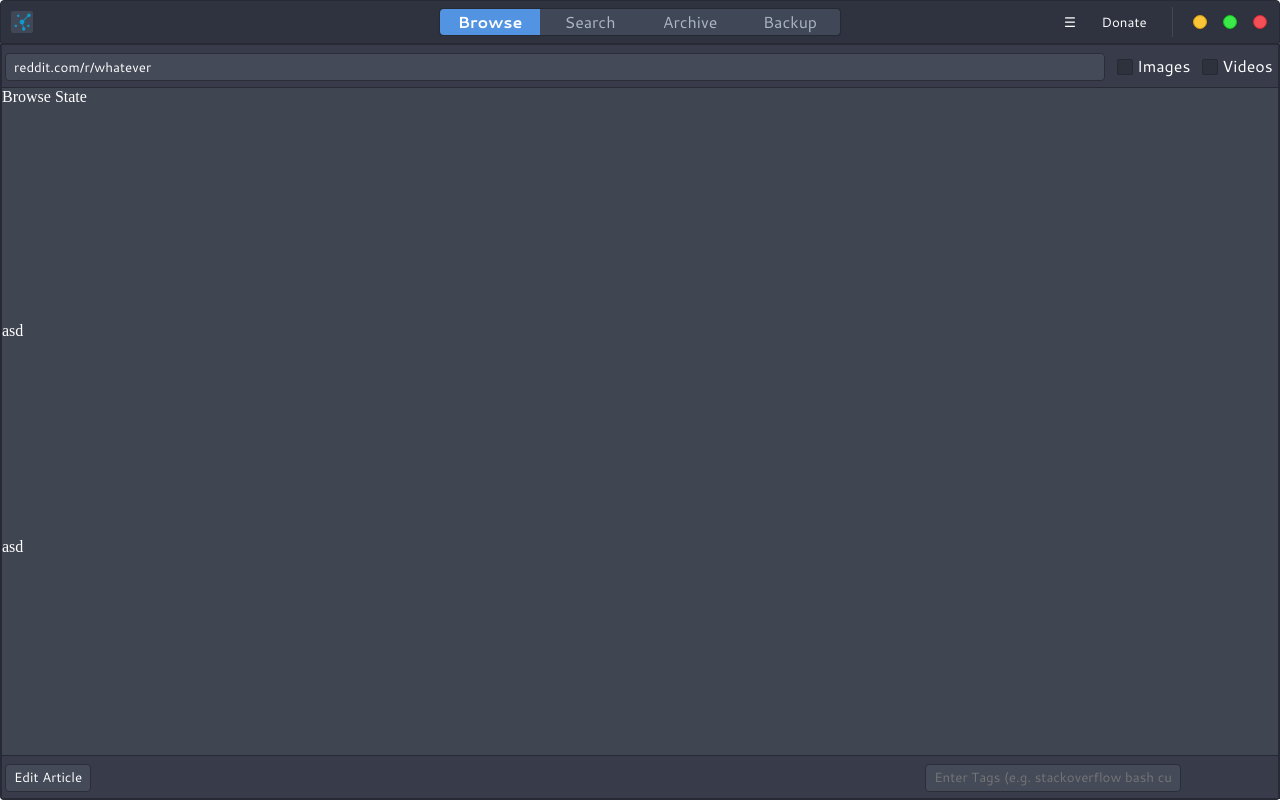
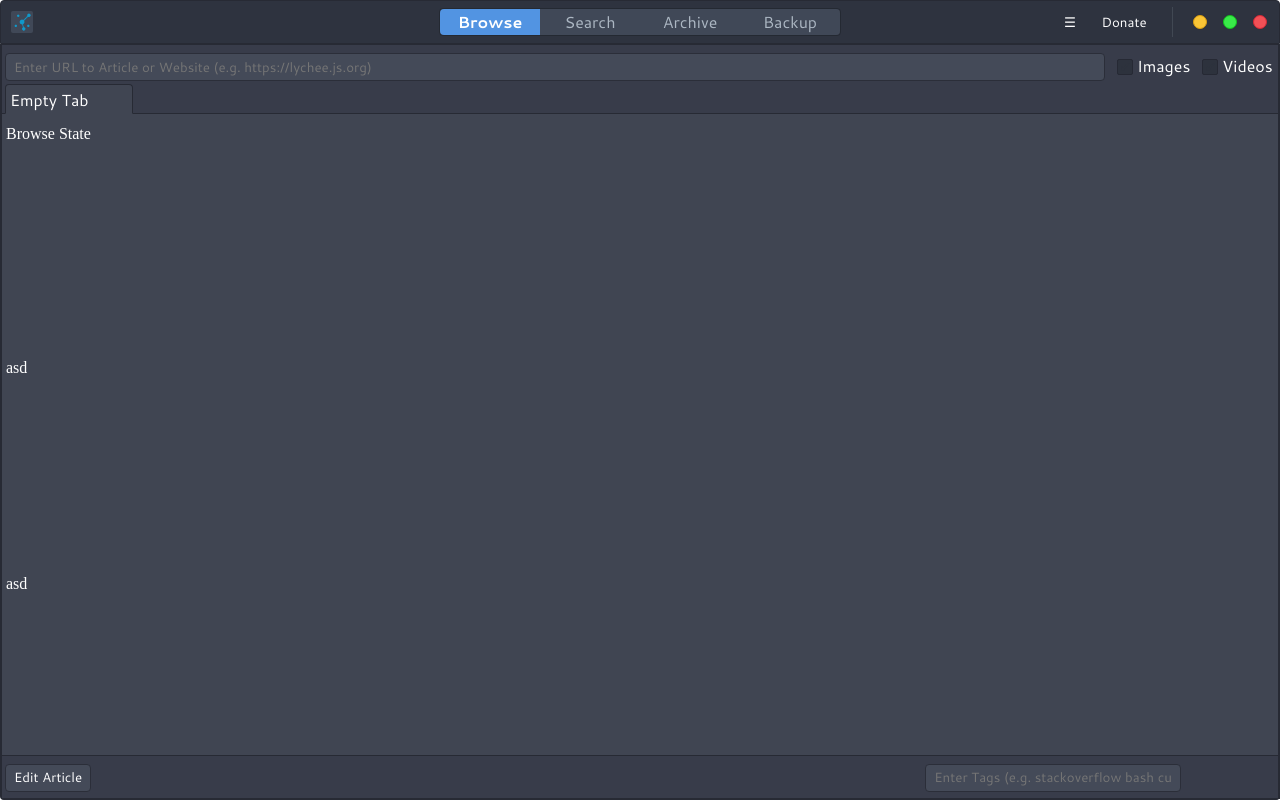
Before and after one commit to cookiengineer/research, a website with bundled scripts: page index.html in a window 1280 px wide. Built offline with nearby package versions, Linux system fonts and the light colour scheme; files whose address does not match are found by name.

Commit message:
:bug: Fixes

```diff
--- a/design/arc-flatabulous-theme/wm.css
+++ b/design/arc-flatabulous-theme/wm.css
@@ -62,6 +62,7 @@ header#wm menu#wm-appstates > li {
 	font-family: 'Cantarell';
 	font-size: 16px;
 	font-weight: normal;
+	font-style: normal;
 	cursor: pointer;
 }
 
--- a/design/arc-theme/main.css
+++ b/design/arc-theme/main.css
@@ -65,6 +65,49 @@ section > header {
 	border-bottom: 1px solid #272a34;
 }
 
+section > header > ul {
+	display: block;
+	width: auto;
+	height: 26px;
+	margin: 0px;
+	padding: 0px;
+	overflow: visible;
+	box-sizing: border-box;
+}
+
+section > header > ul > li {
+	display: inline-block;
+	width: 128px;
+	height: 30px;
+	line-height: 30px;
+	margin: 0px;
+	padding: 0px 4px;
+	color: #acb7c3;
+	font-family: 'Cantarell';
+	font-size: 16px;
+	font-weight: normal;
+	font-style: normal;
+	border: 1px solid transparent;
+	border-bottom: 1px solid transparent;
+	border-radius: 4px 4px 0px 0px;
+	box-sizing: border-box;
+	list-style: none;
+	text-overflow: ellipsis;
+	overflow: hidden;
+	cursor: pointer;
+}
+
+section > header > ul > li:hover {
+	color: #ffffff;
+}
+
+section > header > ul > li.active {
+	color: #ffffff;
+	border: 1px solid #272a34;
+	border-bottom: 1px solid transparent;
+	background: #404552;
+}
+
 section > article {
 	position: absolute;
 	top: 43px;
--- a/design/index.css
+++ b/design/index.css
@@ -1,2 +1,3 @@
 
+@import url('./wm.css');
 @import url('./main.css');
--- a/design/main.css
+++ b/design/main.css
@@ -1,3 +1,11 @@
+
+/*
+ * BROWSE STATE
+ */
+
+section#browse > header {
+	height: auto;
+}
 
 section#browse > header > * {
 	vertical-align: middle;
@@ -11,6 +19,16 @@ section#browse > header > input[type="text"] {
 	width: calc(100% - 170px);
 }
 
+section#browse > article {
+	top: 76px;
+}
+
+
+
+/*
+ * ALL STATES
+ */
+
 section > header > input[type="checkbox"] {
 	margin: 0px 4px 0px 8px;
 }
@@ -20,5 +38,6 @@ section > footer > input[type="text"] {
 	margin-left: calc(100% - 440px);
 }
 
-section > footer > button:last-child {
+section > article {
+	padding: 4px;
 }
--- /dev/null
+++ b/design/wm.css
@@ -0,0 +1,10 @@
+
+menu#wm-appmenu > img#wm-appicon {
+	border: 1px solid #242932;
+	background: #404857;
+}
+
+div#wm-actions > button#wm-donate {
+	color: #ffffff;
+	padding: 0px 8px;
+}
--- a/index.html
+++ b/index.html
@@ -13,17 +13,6 @@
 
 	<!-- BOOTSTRAP -->
 	<script src="/libraries/lychee/build/html/core.js"></script>
-
-	<style>
-	menu#wm-appmenu > img#wm-appicon {
-		border: 1px solid #242932;
-		background: #404857;
-	}
-	div#wm-actions > button#wm-donate {
-		color: #ffffff;
-		padding: 0px 8px;
-	}
-	</style>
 
 </head>
 <body>
@@ -49,9 +38,12 @@
 
 		<section id="browse" class="active">
 			<header>
-				<input id="browse-url" type="text" placeholder="Enter URL to Article or Website (e.g. https://stackoverflow.com/questions/10274879/how-to-contribute-on-github-anonymously-via-tor)" value="reddit.com/r/whatever">
+				<input id="browse-url" type="text" placeholder="Enter URL to Article or Website (e.g. https://lychee.js.org)" value="">
 				<input id="browse-img" type="checkbox"><label for="browse-img" title="Download Images">Images</label>
 				<input id="browse-vid" type="checkbox"><label for="browse-vid" title="Download Videos">Videos</label>
+				<ul>
+					<li class="active">Empty Tab</li>
+				</ul>
 			</header>
 			<article>
 				Browse State<br>
```
